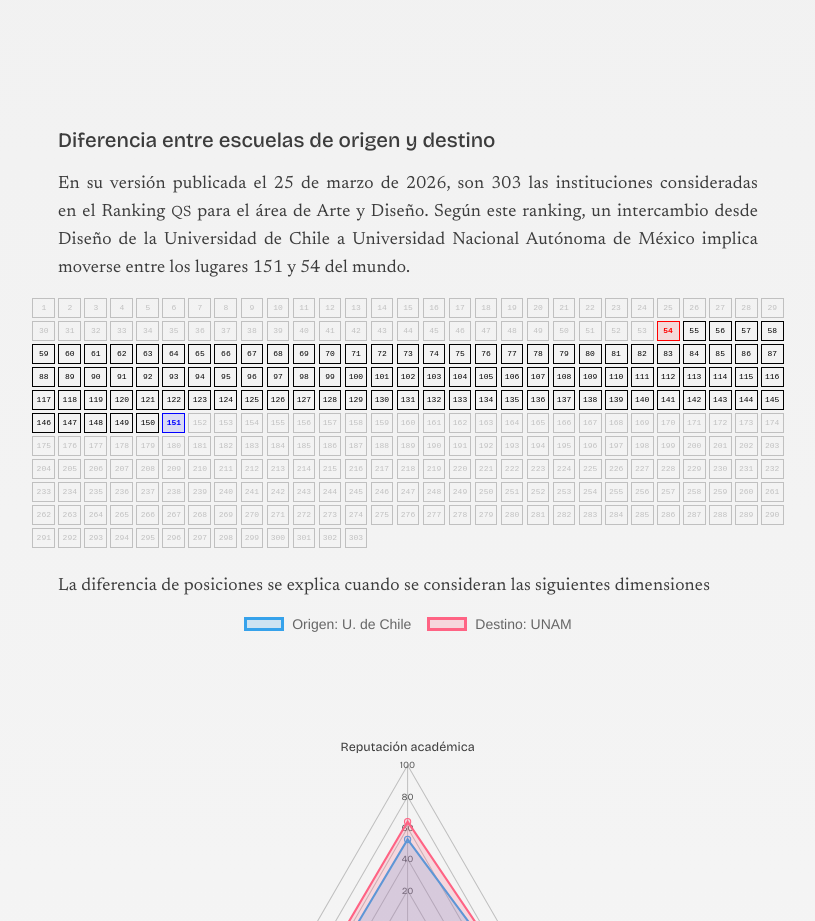
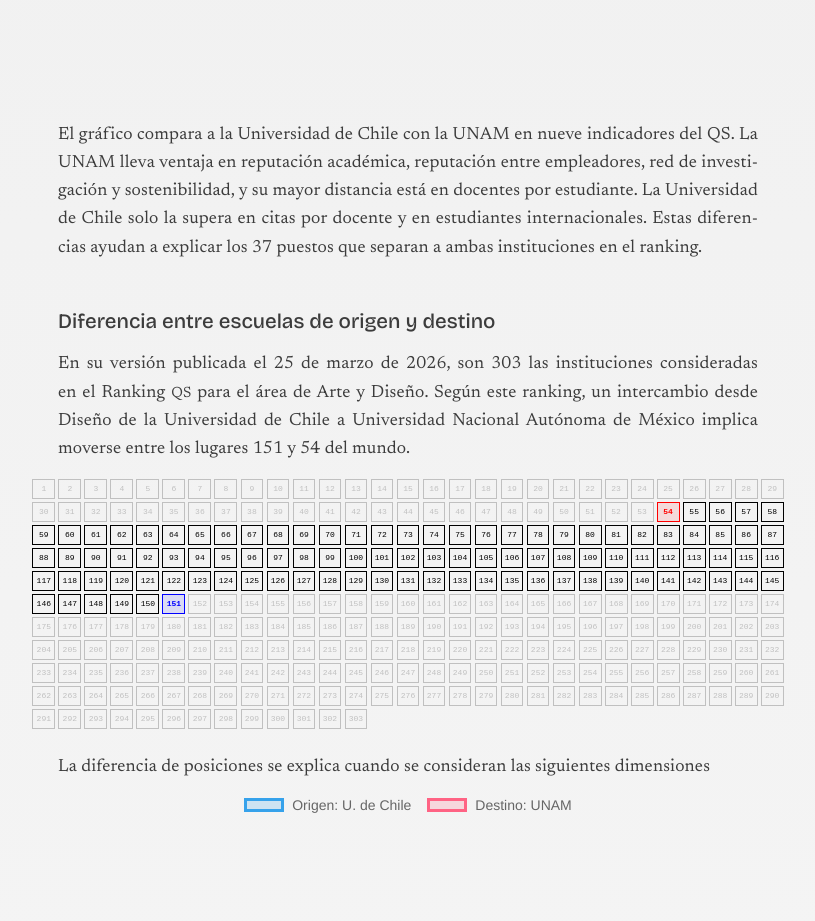
Before and after one commit to ctalinaaz/TRONCAL_EVALUACION_FINAL, a plain HTML site: page index.html in a window 1280 px wide. Shown: the part 2700-3621 px from the top of the page, without its empty margins (232-1047 px from the left). Drawn offline with nearby package versions, Linux system fonts and the light colour scheme.

Commit message:
Update index.html

```diff
--- a/index.html
+++ b/index.html
@@ -456,7 +456,7 @@
             <p>La diferencia de posiciones se explica cuando se consideran las siguientes dimensiones:</p>
 
             <div class="grafico"><canvas id="comparaUniversidades"></canvas></div>
-                <p></p>
+                <p>El gráfico compara a la Universidad de Chile con la UNAM en nueve indicadores del QS. La UNAM lleva ventaja en reputación académica, reputación entre empleadores, red de investigación y sostenibilidad, y su mayor distancia está en docentes por estudiante. La Universidad de Chile solo la supera en citas por docente y en estudiantes internacionales. Estas diferencias ayudan a explicar los 37 puestos que separan a ambas instituciones en el ranking.</p>
 
             <h3>Diferencia entre escuelas de origen y destino</h3>
             <p>
```
